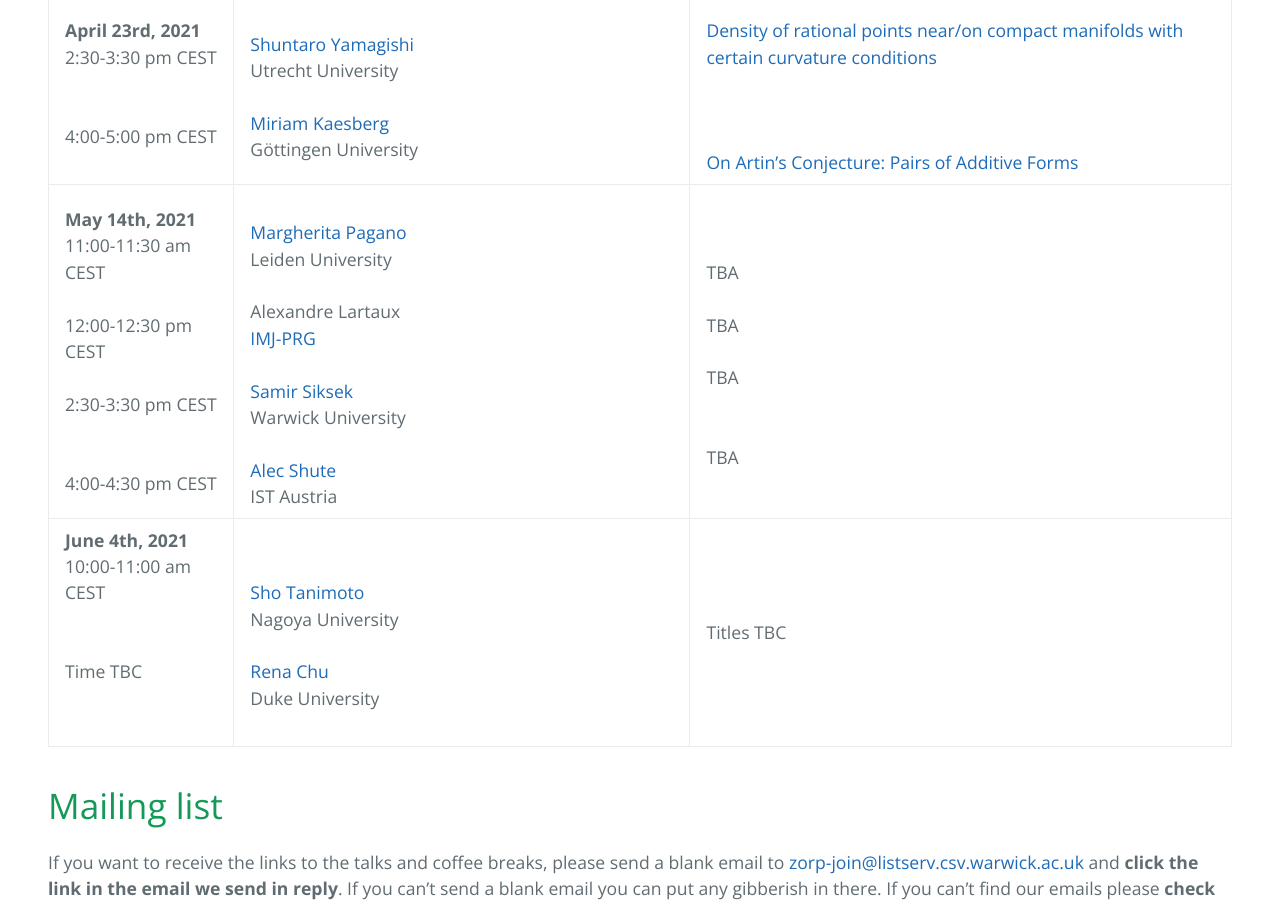
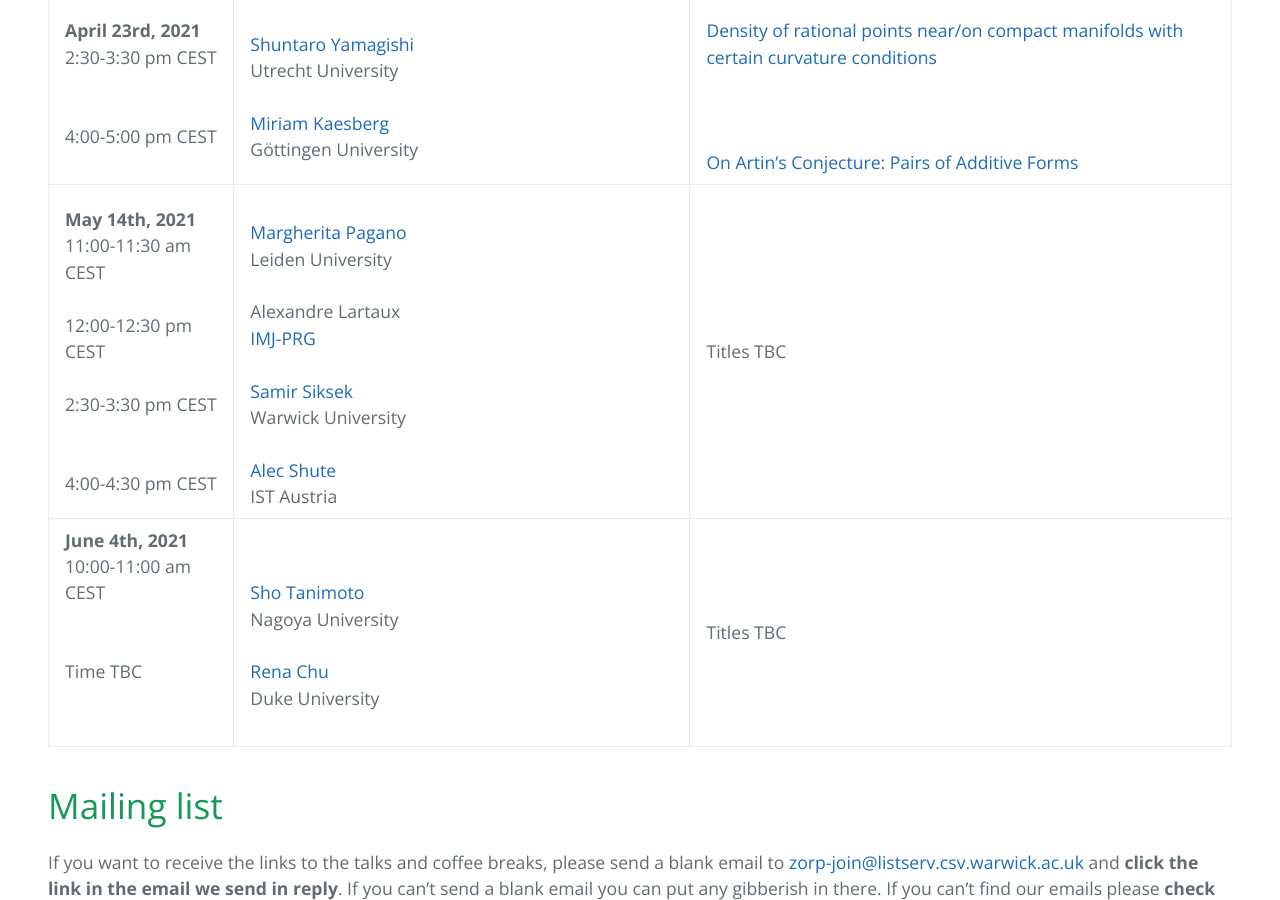
Before and after one commit to zoom-on-rational-points/zoom-on-rational-points.github.io, a Jekyll site: the page built from index.md, in a window 1280 px wide and 900 px high, scrolled down 1696 px. Built offline with Jekyll 4.4.1, drawn with Linux system fonts in a browser that asks for light colours; our own code applies the rules of GitHub Pages for plain Markdown files.

Commit message:
Update index.md

```diff
--- a/index.md
+++ b/index.md
@@ -18,7 +18,7 @@
 | **February 19th, 2021** <br>2:30-3:30 pm CET <br><br> <br> 4:00-5:00 pm CET <br>| <br><a href ="https://webusers.imj-prg.fr/ratko.darda">Ratko Darda</a> <br> Paris University (Paris 7) <br><br>   <a href="https://personal-homepages.mis.mpg.de/winter/">Rosa Winter</a> <br>Max Planck Institute for Mathematics in the Sciences (Leipzig) | <br><a href="https://zoom-on-rational-points.github.io/abstractRD">Manin conjecture for algebraic stacks</a><br><a href="slidesRD.pdf" style="font-weight:bold">Slides</a> and <a href="https://www.youtube.com/watch?v=ZJfP1TI6soQ" style="font-weight:bold">recording of the talk</a><br><br><a href="https://zoom-on-rational-points.github.io/abstractRW">Density of rational points on a family of del Pezzo surfaces of degree 1</a><br><a href="slidesRW.pdf" style="font-weight:bold">Slides</a> and <a href="https://www.youtube.com/watch?v=CdR8nMqoGoE" style="font-weight:bold">recording of the talk</a>|
 | **March 19th, 2021** <br>2:30-3:30 pm CET <br><br> <br> 4:00-5:00 pm CET <br> | <br><a href="https://sites.google.com/site/damarishomepage/">Damaris Schindler</a><br> G&ouml;ttingen University <br><br><a href="https://sites.google.com/a/uic.edu/ardahuseyindemirhan/">Arda Huseyin Demirhan</a><br> University of Illinois at Chicago | <br><a href="https://zoom-on-rational-points.github.io/abstractDS">Campana points on toric varieties</a><br> <a href="slidesDS.pdf" style="font-weight:bold">Slides</a><br><br> <a href="https://zoom-on-rational-points.github.io/abstractAD">Distribution of Rational Points on Toric Varieties: A Multi-Height Approach</a><br> <a href="slidesAD.pdf" style="font-weight:bold">Slides</a> and <a href="https://www.youtube.com/watch?v=W7ImcXOykro&ab_channel=EfthymiosSofos" style="font-weight:bold">recording of the talk</a>|
 | **April 23rd, 2021** <br>2:30-3:30 pm CEST <br><br> <br> 4:00-5:00 pm CEST <br> | <br><a href="https://www.uu.nl/staff/SYamagishi">Shuntaro Yamagishi</a><br> Utrecht University <br><br><a href="https://sites.google.com/view/miriam-kaesberg/home">Miriam Kaesberg</a><br> G&ouml;ttingen University | <br><a href="https://zoom-on-rational-points.github.io/abstractSY">Density of rational points near/on compact manifolds with certain curvature conditions</a><br> <br><br><br><a href="https://zoom-on-rational-points.github.io/abstractMK">On Artin's Conjecture: Pairs of Additive Forms</a><br>|
-| **May 14th, 2021** <br>11:00-11:30 am CEST <br><br>12:00-12:30 pm CEST<br><br>2:30-3:30 pm CEST<br><br><br>4:00-4:30 pm CEST <br>| <br><a href="https://www.universiteitleiden.nl/en/staffmembers/margherita-pagano#tab-1">Margherita Pagano</a><br> Leiden University <br><br>Alexandre Lartaux<br><a href="https://www.imj-prg.fr">IMJ-PRG</a><br><br><a href="https://homepages.warwick.ac.uk/staff/S.Siksek/">Samir Siksek</a><br>Warwick University<br><br><a href="https://ist.ac.at/en/research/browning-group/">Alec Shute</a><br>IST Austria  |   <br>TBA <br><br>TBA<br><br>TBA<br><br><br>TBA <br>|
+| **May 14th, 2021** <br>11:00-11:30 am CEST <br><br>12:00-12:30 pm CEST<br><br>2:30-3:30 pm CEST<br><br><br>4:00-4:30 pm CEST <br>| <br><a href="https://www.universiteitleiden.nl/en/staffmembers/margherita-pagano#tab-1">Margherita Pagano</a><br> Leiden University <br><br>Alexandre Lartaux<br><a href="https://www.imj-prg.fr">IMJ-PRG</a><br><br><a href="https://homepages.warwick.ac.uk/staff/S.Siksek/">Samir Siksek</a><br>Warwick University<br><br><a href="https://ist.ac.at/en/research/browning-group/">Alec Shute</a><br>IST Austria  |  Titles TBC|
 | **June 4th, 2021** <br>10:00-11:00 am CEST <br><br><br> Time TBC<br><br><br>| <br><a href="https://shotanimoto.wordpress.com">Sho Tanimoto</a><br> Nagoya University <br><br><a href="https://scholars.duke.edu/person/rena.chu">Rena Chu</a><br>Duke University |  Titles TBC|
 
 
```
